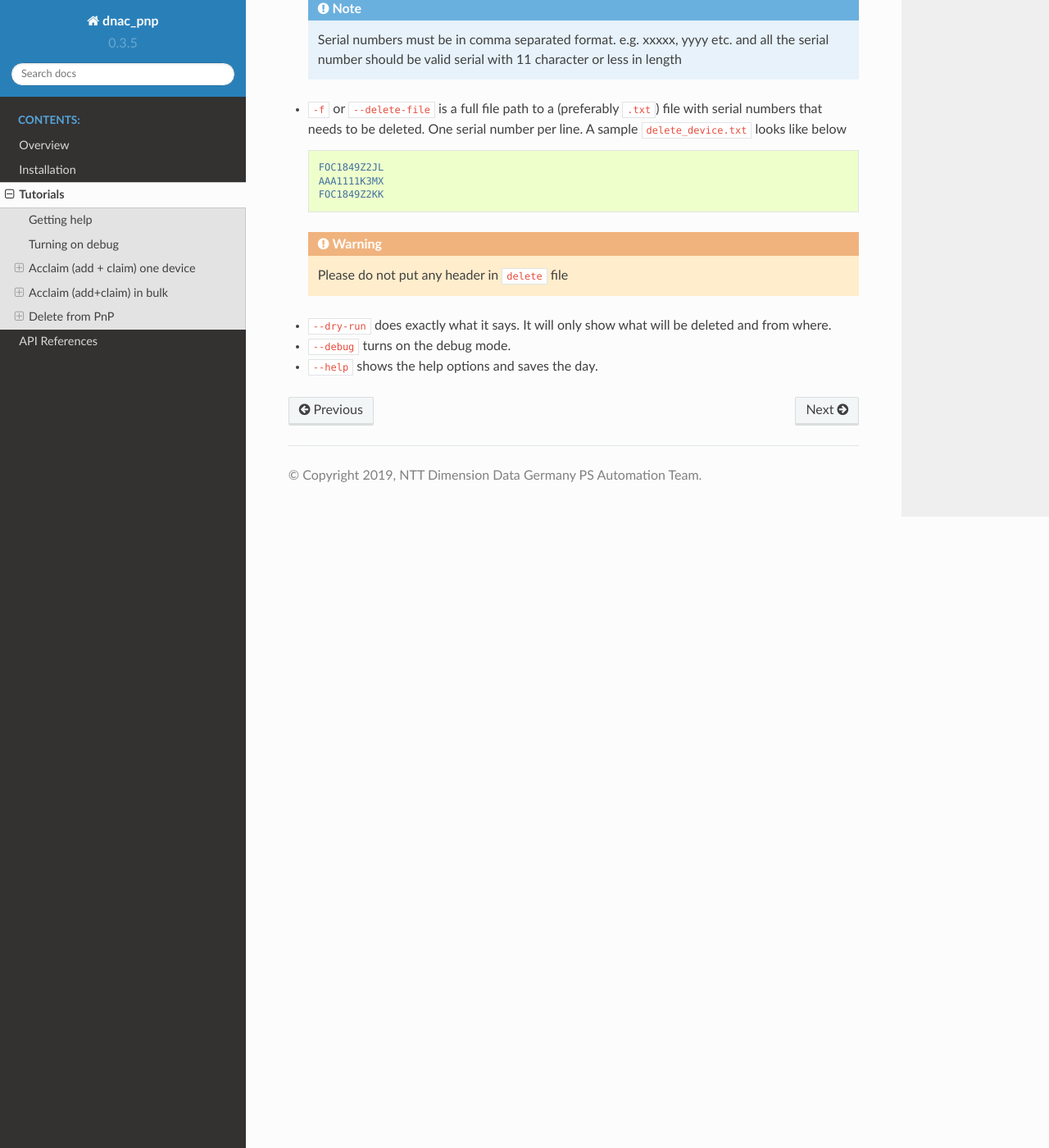
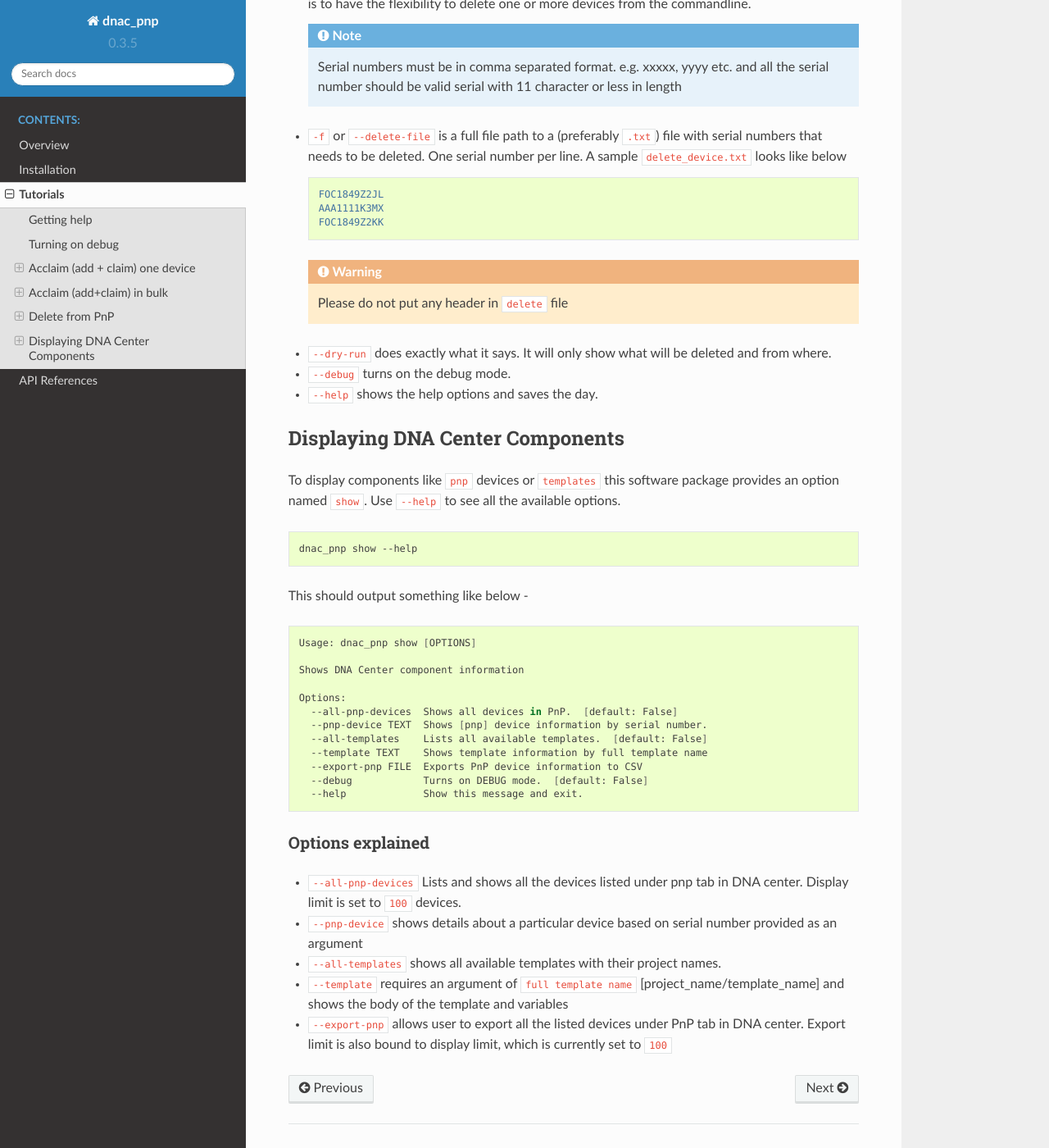
Before and after one commit to nttde/dnac_pnp, a Sphinx documentation site: the page built from docs/source/tutorials.rst, in a window 1280 px wide and 1400 px high, scrolled down 5020 px. Shown: the whole window at 82% size. Built offline with Sphinx 7.4.7 and the Read the Docs theme 2.0.0, drawn with Linux system fonts in a browser that asks for light colours; some of the changed text lies outside the part shown.

Commit message:
Updated documentation

```diff
--- a/docs/source/tutorials.rst
+++ b/docs/source/tutorials.rst
@@ -31,7 +31,8 @@ looks something similar as below -
      acclaim-in-bulk  Add and claim multiple devices.
      acclaim-one      Add and claim a single device.
      delete           Delete [un-claim + remove] or more devices.
-     info             Shows package information.
+     pkg-info         Shows package information.
+     show             Shows DNA center component information.
 
 To checkout individual options for any command use ``--help`` flag.
 
@@ -208,10 +209,11 @@ A well formatted CSV should look something like below -
 
 .. code-block:: shell
 
-   Serial_Number, Product_ID, Site_Name, Name
-   FOC1849Z2JL, WSC2960C, Global/Demo_DE/B1/F3, MainRouter
-   AAA1111K3MX, C891FK9, Global/Demo_DE/B1/F35, HallwaySwitch
-   FOC1849Z2KK, WSC2960C, Global/Demo_DE/B1/F3, MainRouter2
+   serial_number, pid, site_name, name, template_name, host_name, vtp_domain, vtp_version
+   FOC2246T582, WS-C3560CX-8PC-S, Global/DD Germany/DD MUC, pnp-test-sw01, Onboarding Configuration/Test-Day0-Template, switch001, vtp001, 1
+   FOC1849Z2JL, WSC2960C, Global/Demo_DE/B1/F3, MainRouter, Onboarding Configuration/Test-Day0-Template, switch001, vtp001, 1
+   AAA1111K3MX, C891FK9, Global/Demo_DE/B1/F35, HallwaySwitch, Onboarding Configuration/Test-Day0-Template, switch001, vtp001, 1
+   FOC1849Z2KK, WSC2960C, Global/Demo_DE/B1/F3, MainRouter2, Onboarding Configuration/Test-Day0-Template, switch001, vtp001, 1
 
 .. danger::
 
@@ -281,3 +283,44 @@ Options explained
 - ``--debug`` turns on the debug mode.
 
 - ``--help`` shows the help options and saves the day.
+
+
+Displaying DNA Center Components
+--------------------------------
+
+To display components like ``pnp`` devices or ``templates`` this software package
+provides an option named ``show``. Use ``--help`` to see all the available options.
+
+.. code-block:: shell
+
+   dnac_pnp show --help
+
+This should output something like below -
+
+.. code-block:: shell
+
+   Usage: dnac_pnp show [OPTIONS]
+
+   Shows DNA Center component information
+
+   Options:
+     --all-pnp-devices  Shows all devices in PnP.  [default: False]
+     --pnp-device TEXT  Shows [pnp] device information by serial number.
+     --all-templates    Lists all available templates.  [default: False]
+     --template TEXT    Shows template information by full template name
+     --export-pnp FILE  Exports PnP device information to CSV
+     --debug            Turns on DEBUG mode.  [default: False]
+     --help             Show this message and exit.
+
+Options explained
+^^^^^^^^^^^^^^^^^
+
+- ``--all-pnp-devices`` Lists and shows all the devices listed under pnp tab in DNA
+  center. Display limit is set to ``100`` devices.
+- ``--pnp-device`` shows details about a particular device based on serial number
+  provided as an argument
+- ``--all-templates`` shows all available templates with their project names.
+- ``--template`` requires an argument of ``full template name``
+  [project_name/template_name] and shows the body of the template and variables
+- ``--export-pnp`` allows user to export all the listed devices under PnP tab in DNA
+  center. Export limit is also bound to display limit, which is currently set to ``100``
```
Also changed, not shown: other parts of docs/source/tutorials.rst (+1 -1 lines).
